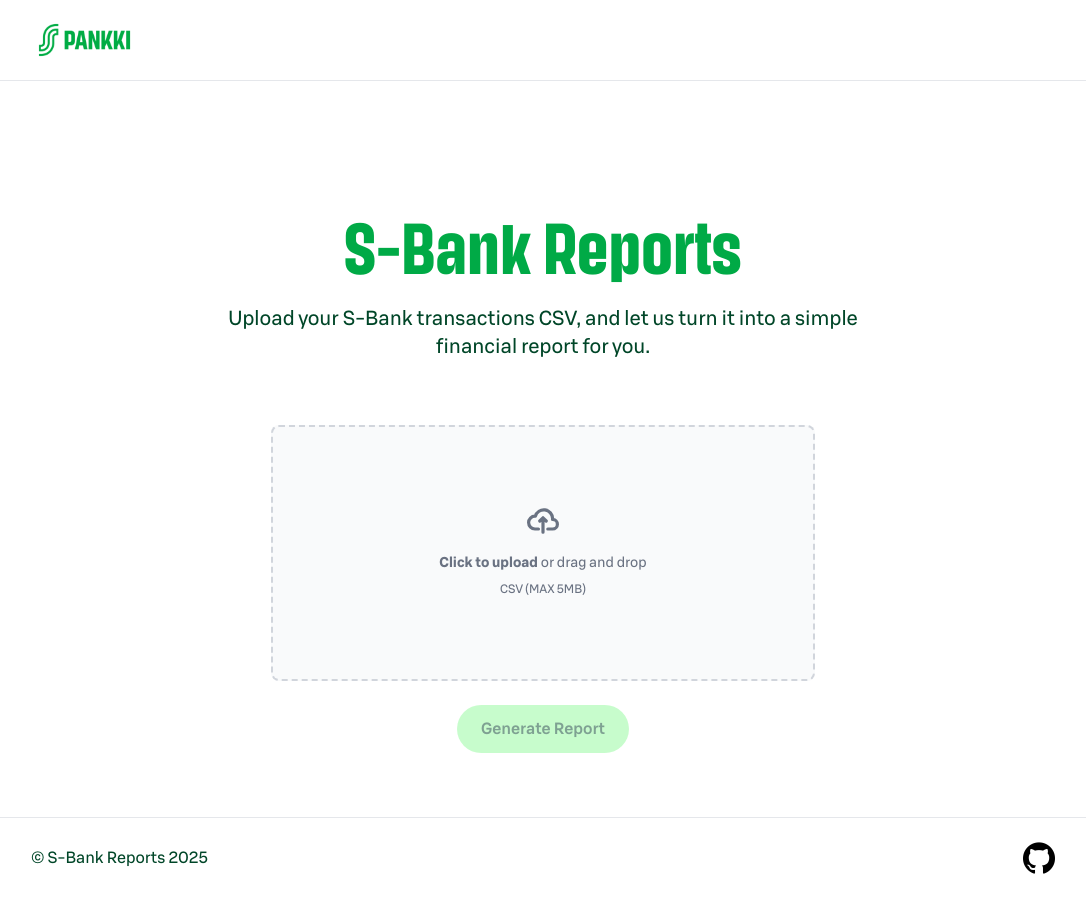
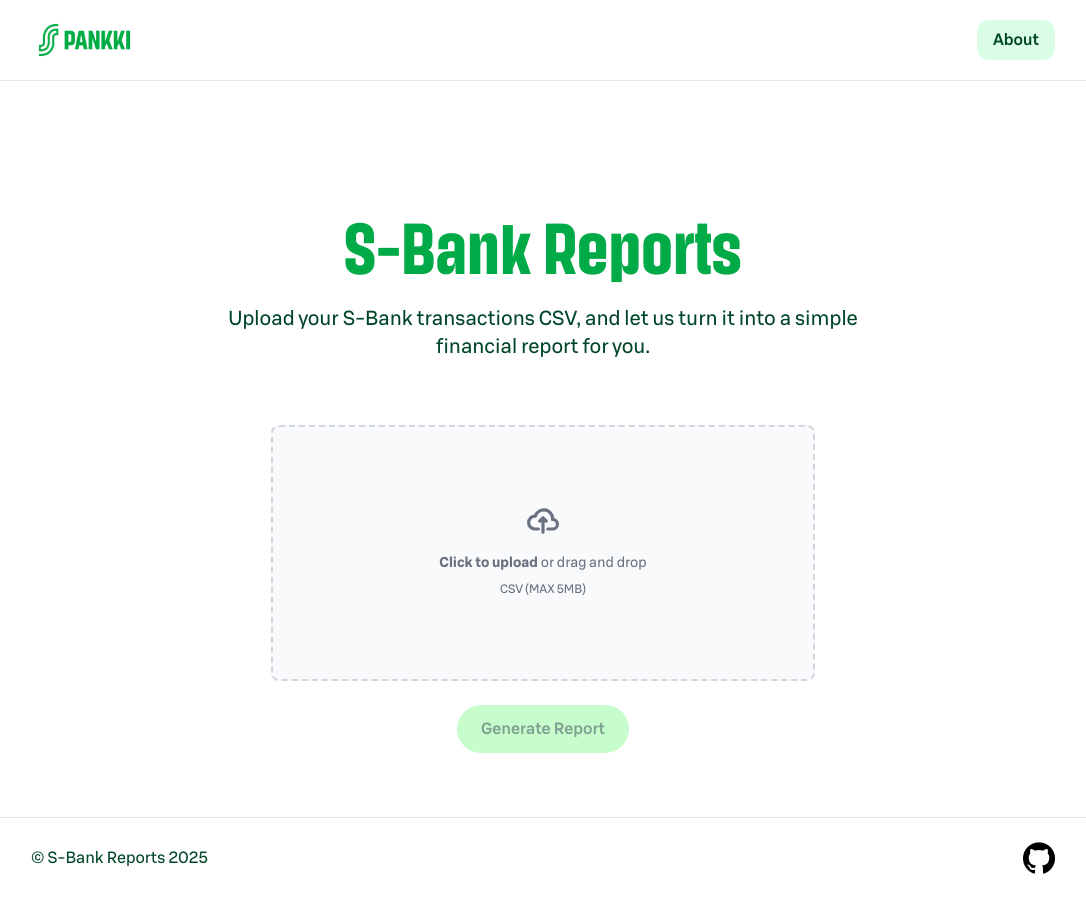
Before and after one commit to hagelstam/s-bank-reports, a Next.js app: page / in a window 1280 px wide. Shown: the whole page, without its empty margins (97-1183 px from the left). Built offline with nearby package versions, Linux system fonts and the light colour scheme.

Commit message:
feat: about link

```diff
--- a/package.json
+++ b/package.json
@@ -31,7 +31,7 @@
     "@types/papaparse": "^5.3.15",
     "@types/react": "^19.0.12",
     "@types/react-dom": "^19.0.4",
-    "cypress": "^14.2.0",
+    "cypress": "^14.2.1",
     "eslint": "^9.23.0",
     "eslint-config-next": "15.2.4",
     "eslint-config-prettier": "^10.1.1",
--- a/src/components/Navbar.tsx
+++ b/src/components/Navbar.tsx
@@ -15,6 +15,12 @@
             className="h-[48px] w-auto"
           />
         </Link>
+        <Link
+          href="/about"
+          className="text-text-primary rounded-xl bg-green-100 px-4 py-2 font-medium transition-colors duration-200 hover:bg-green-200"
+        >
+          About
+        </Link>
       </div>
     </nav>
   );
```
Also changed, not shown: 1 other file (tests, documents, lock files or other folders).
